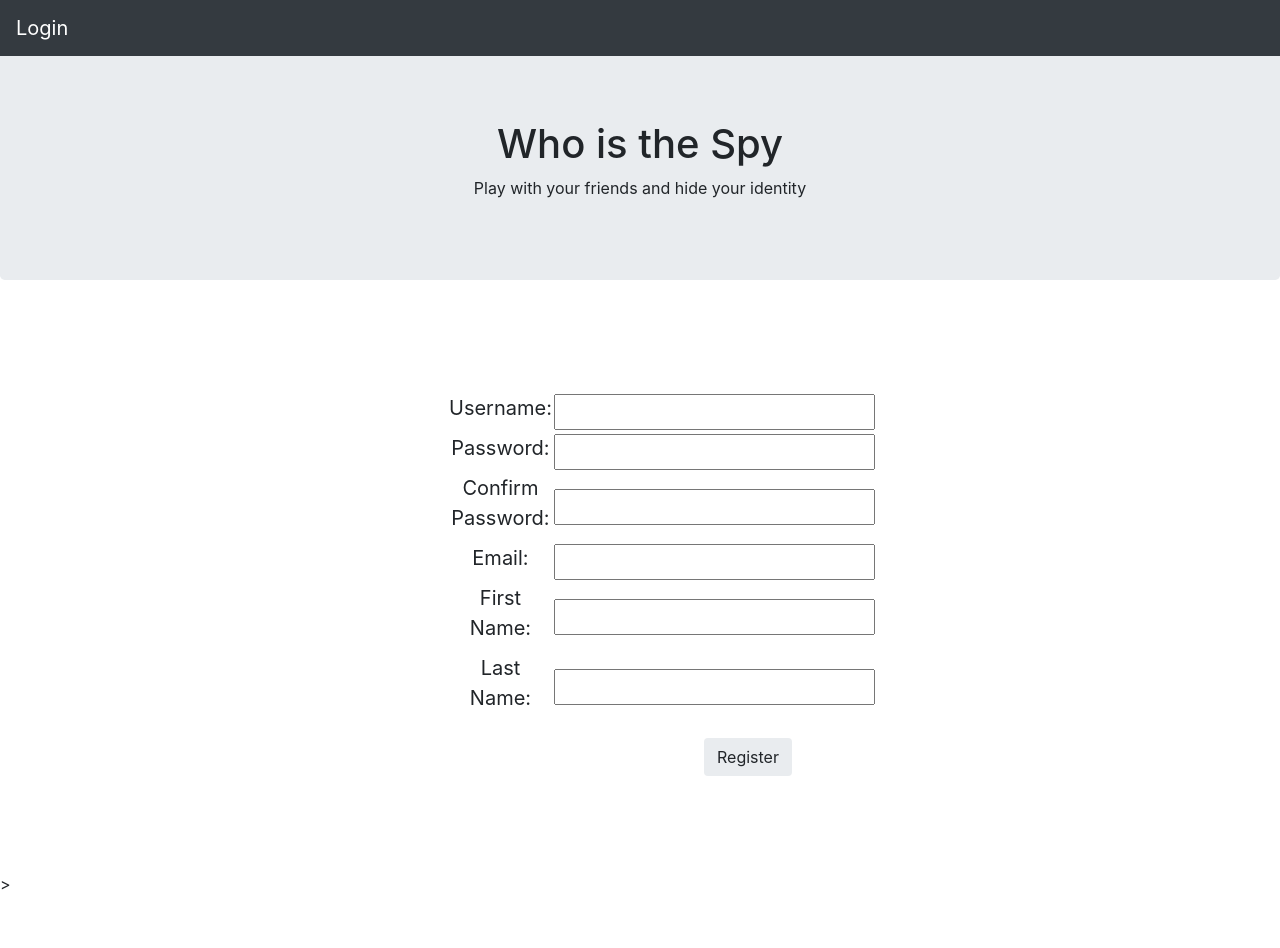
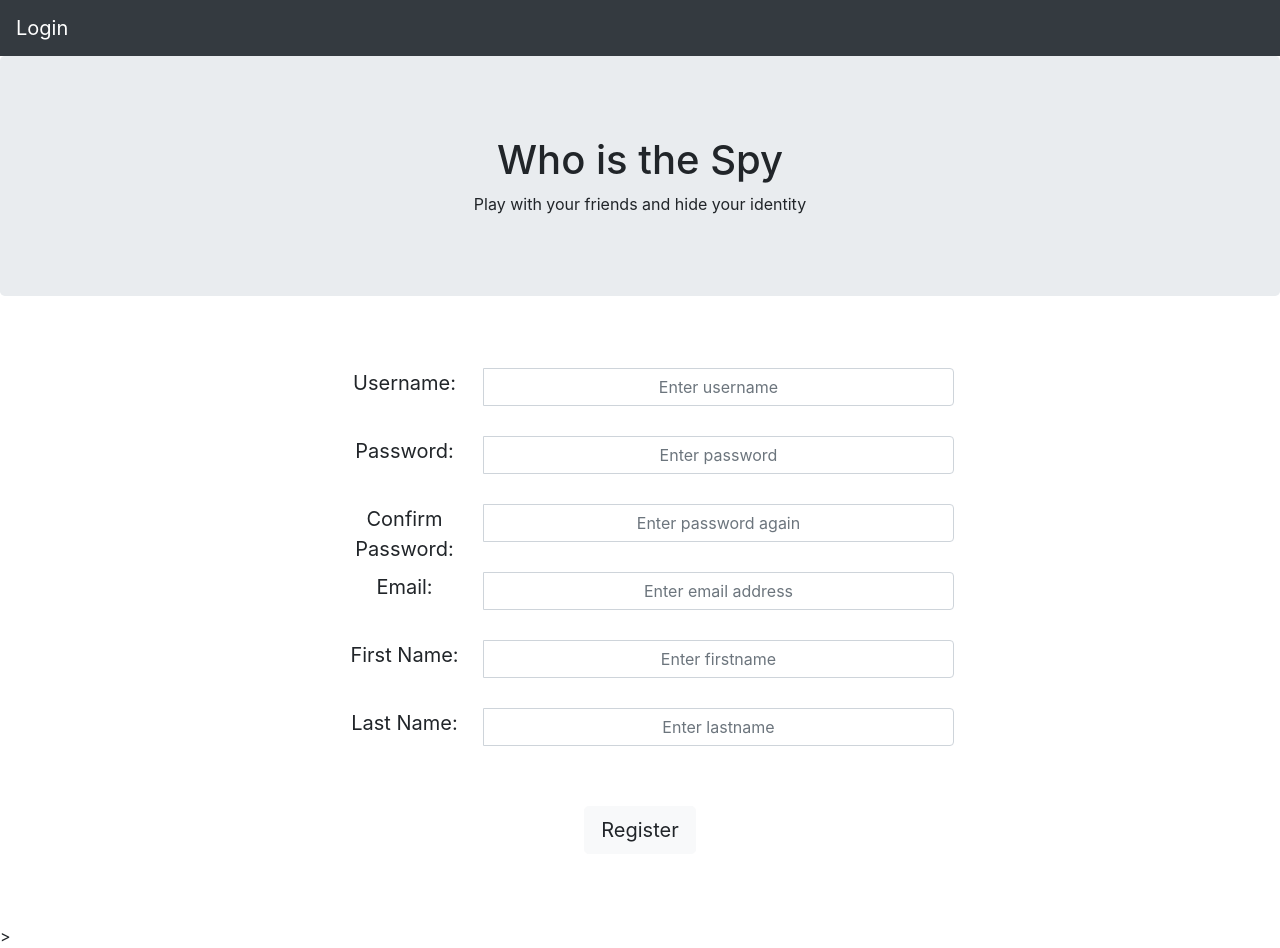
Before and after one commit to JiaRuiShao/web-development, a Django app: page /findspy/register in a window 1280 px wide. Before the commit the page ends 890 px from the top, so only its background shows below. Run offline with Django 3.2, Linux system fonts and the light colour scheme; some libraries are stand-ins or nearby versions.

Commit message:
removed the register table and modified the page layout

```diff
--- a/findspy/templates/findspy/base.html
+++ b/findspy/templates/findspy/base.html
@@ -19,7 +19,7 @@
 </head>
 
 <body>
-<nav class="navbar navbar-expand-sm bg-dark navbar-dark fixed-top">
+<nav class="navbar navbar-expand-sm bg-dark navbar-dark sticky-top">
     {% if user.first_name %}
     <a class="navbar-brand" href="#">Welcome, {{user.first_name}} {{user.last_name}}</a>
     {% else %}
@@ -49,7 +49,7 @@
     {% endif %}
 </nav>
 
-<div class="jumbotron text-center" style="padding-top: 15vh">
+<div class="jumbotron text-center" style="padding-top: 10vh">
     <h1>Who is the Spy</h1>
     <p>Play with your friends and hide your identity</p>
 </div>
--- a/findspy/templates/findspy/profile-view.html
+++ b/findspy/templates/findspy/profile-view.html
@@ -22,7 +22,7 @@ Who is the SPY? - Profile
             {% endif %}
         </div>
         <div class="user-bio">
-                <textarea cols="20" id="id_bio_input_text" maxlength="400" name="bio" readonly
+                <textarea class="text-center" cols="20" id="id_bio_input_text" maxlength="400" name="bio" readonly
                           rows="3"
                           style="border: none; resize: none" type="text">{{ profile.bio }}
                 </textarea>
--- a/findspy/templates/findspy/register.html
+++ b/findspy/templates/findspy/register.html
@@ -5,29 +5,65 @@
 {% endblock %}
 
 {% block container %}
-<div class="container-fluid text-center" style="padding: 10vh 35vw; font-size: 20px; margin-left: auto;margin-right: auto;">
-    <form method="post" action="{% url 'register' %}">
-        <table>
+<div class="container text-center mx-auto" style="padding: 5vh 20vw; font-size: 20px">
+    <form action="{% url 'register' %}" method="post">
+        <!--<table>
             {% for field in form.visible_fields %}
             <tr>
                 <td>{{field.label_tag}}</td>
                 <td>{{field}}</td>
-                    <td class="error" style="color: #cd5c5c; font-size: 15px; margin: 1vh;">
-                        {% for error in field.errors %}{{error}} {% endfor %}
+                <td class="text-danger">
+                    {% for error in field.errors %} {{error}} {% endfor %}
                 </td>
             </tr>
             {% endfor %}
-        </table>
+        </table>-->
+
+        <div class="input-group">
+            <label class="control-label col-sm-3" for="username">Username:</label>
+            <input class="form-control text-center" id="username" name="username" maxlength="20" placeholder="Enter username" size="40vw"
+                   type="text" required>
+        </div><br>
+
+        <div class="input-group">
+            <label class="control-label col-sm-3" for="password">Password:</label>
+            <input class="form-control text-center" id="password" name="password" placeholder="Enter password" size="40vw"
+                   type="password" required>
+        </div><br>
+
+        <div class="input-group">
+            <label class="control-label col-sm-3" for="confirm_password">Confirm Password:</label>
+            <input class="form-control text-center" id="confirm_password" name="confirm_password" placeholder="Enter password again" size="40vw"
+                   type="password" required>
+        </div>
+
+        <div class="input-group">
+            <label class="control-label col-sm-3" for="email">Email:</label>
+            <input class="form-control text-center" id="email" name="email" placeholder="Enter email address" size="40vw"
+                   type="email">
+        </div><br>
+
+        <div class="input-group">
+            <label class="control-label col-sm-3" for="first_name">First Name:</label>
+            <input class="form-control text-center" id="first_name" name="first_name" placeholder="Enter firstname" size="40vw"
+                   type="text">
+        </div><br>
+
+        <div class="input-group">
+            <label class="control-label col-sm-3" for="last_name">Last Name:</label>
+            <input class="form-control text-center" id="last_name" name="last_name" placeholder="Enter lastname" size="40vw"
+                   type="text">
+        </div><br>
+
         {% csrf_token %}
-        <button type="submit" class="btn btn-default"  style="background-color: #E9ECEF; margin: 2vh 20vw;">Register</button>
-    </form>
+        <br><button class="btn btn-light btn-lg" type="submit">Register</button>
+    </form><br>
+
 
     {% if error %}
-    <div class="input-group center">
-        <p class="error" style="color: #cd5c5c; font-size: 15px; margin: 1vh;">
+    <p class="text-danger">
         {{ error }}
     </p>
-    </div>
     {% endif %}
 
 </div>>
```
Also changed, not shown: findspy/templates/findspy/login.html (+12 -13 lines), findspy/templates/findspy/profile.html (+9 -11 lines), db.sqlite3, images/WeChat_Image_20201015230246_J4TJWj0.jpg (added). Lines whose indentation alone changed are shown as unchanged.
